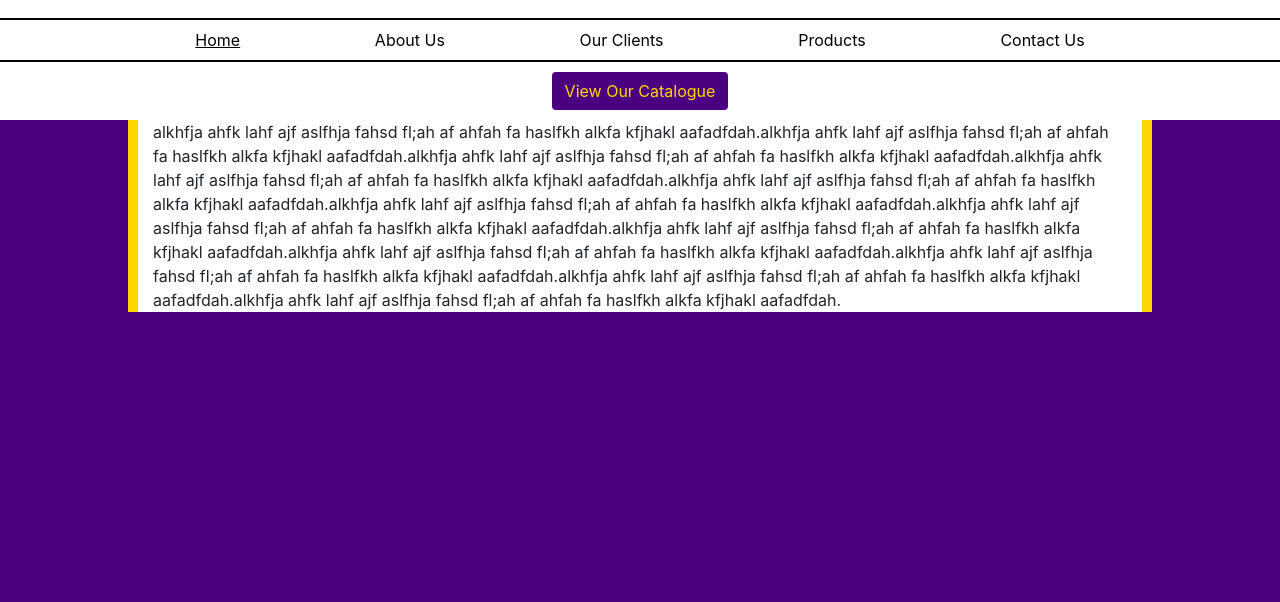
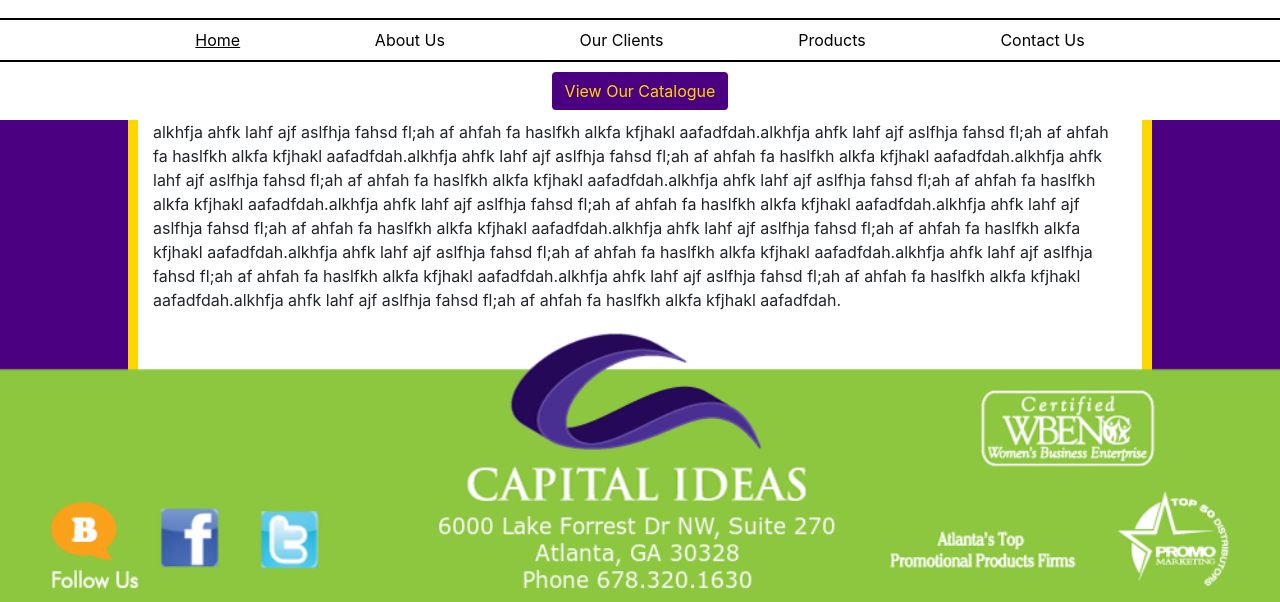
Before and after one commit to MLMcCloskey/Capital-Ideas, a plain HTML site: page index.html in a window 1280 px wide. Shown: the part 222-824 px from the top of the page. Before the commit the page ends 800 px from the top, so only its background shows below. Drawn offline with nearby package versions, Linux system fonts and the light colour scheme.

Commit message:
added footer... still working on styling.

```diff
--- a/assets/styles.css
+++ b/assets/styles.css
@@ -1,3 +1,34 @@
+/********** Page styling  **************/
+
+body, html {
+    background-color: indigo;
+    height: 100%;
+}
+
+.container {
+    max-width: 80%;
+    border-left: solid gold 10px;
+    border-right: inset gold 10px;
+    background-color: white;
+    margin: 0 auto;
+    padding-bottom: 3rem;
+    /* height: 100vh; */
+    /* min-height: 100%; */
+}
+
+footer {
+    margin: 0 auto;
+    margin-top: -3rem;
+    /* position: relative; */
+    /* display: inline-block; */
+    /* background-color: white; */
+    z-index: -5;
+}
+
+.footerImage {
+    width: 100vw;
+}
+
 /************      Header Styles       **********/
 
 header {
@@ -34,23 +65,8 @@ a {
     margin: 10px;
 }
 
-/*  */
 
-.container {
-    max-width: 80%;
-    border-left: solid gold 10px;
-    border-right: inset gold 10px;
-    background-color: white;
-    /* height: 100vh; */
-}
-
-body {
-    background-color: indigo;
-}
-
-
-
-/* About Us */
+/************ About Us **************/
 
 .basicText {
     font-size: 1rem;
@@ -58,7 +74,7 @@ body {
 }
 
 
-/* Clients */
+/************ Clients **************/
 
 .logos {
     max-width: 100%;
--- a/index.html
+++ b/index.html
@@ -39,6 +39,10 @@
         <p>alkhfja ahfk lahf ajf aslfhja fahsd fl;ah af ahfah fa haslfkh alkfa kfjhakl aafadfdah.alkhfja ahfk lahf ajf aslfhja fahsd fl;ah af ahfah fa haslfkh alkfa kfjhakl aafadfdah.alkhfja ahfk lahf ajf aslfhja fahsd fl;ah af ahfah fa haslfkh alkfa kfjhakl aafadfdah.alkhfja ahfk lahf ajf aslfhja fahsd fl;ah af ahfah fa haslfkh alkfa kfjhakl aafadfdah.alkhfja ahfk lahf ajf aslfhja fahsd fl;ah af ahfah fa haslfkh alkfa kfjhakl aafadfdah.alkhfja ahfk lahf ajf aslfhja fahsd fl;ah af ahfah fa haslfkh alkfa kfjhakl aafadfdah.alkhfja ahfk lahf ajf aslfhja fahsd fl;ah af ahfah fa haslfkh alkfa kfjhakl aafadfdah.alkhfja ahfk lahf ajf aslfhja fahsd fl;ah af ahfah fa haslfkh alkfa kfjhakl aafadfdah.alkhfja ahfk lahf ajf aslfhja fahsd fl;ah af ahfah fa haslfkh alkfa kfjhakl aafadfdah.alkhfja ahfk lahf ajf aslfhja fahsd fl;ah af ahfah fa haslfkh alkfa kfjhakl aafadfdah.alkhfja ahfk lahf ajf aslfhja fahsd fl;ah af ahfah fa haslfkh alkfa kfjhakl aafadfdah.alkhfja ahfk lahf ajf aslfhja fahsd fl;ah af ahfah fa haslfkh alkfa kfjhakl aafadfdah.</p>
     </div>
 
+    <footer class="text-center">
+        <img src="assets/footer-2.png" class="footerImage">
+    </footer>
+
     <script src="https://code.jquery.com/jquery-3.3.1.slim.min.js"
         integrity="sha384-q8i/X+965DzO0rT7abK41JStQIAqVgRVzpbzo5smXKp4YfRvH+8abtTE1Pi6jizo"
         crossorigin="anonymous"></script>
```
Also changed, not shown: assets/footer-2.png (added).
